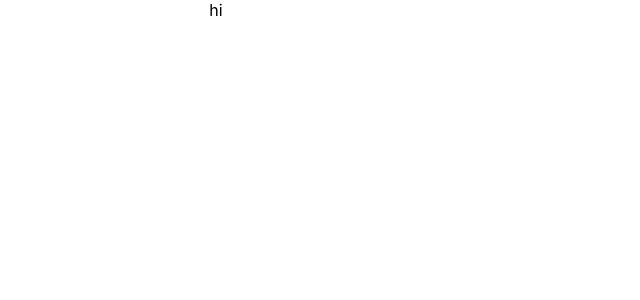
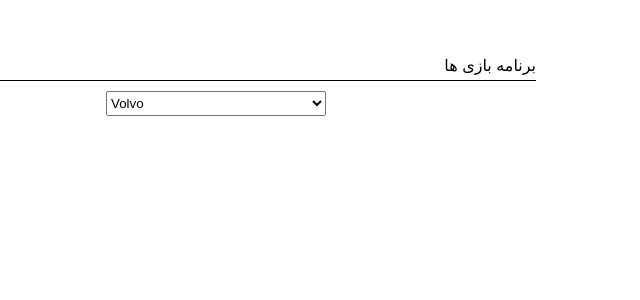
Before and after one commit to tehran-react/football-project, a React (Create React App) app: page / in a window 1280 px wide. Shown: the top 300 px of the page, without its empty margins (424-1064 px from the left). Built offline with nearby package versions, Linux system fonts and the light colour scheme.

Commit message:
create header and css file

```diff
--- a/src/App.css
+++ /dev/null
@@ -1,38 +0,0 @@
-.App {
-  text-align: center;
-}
-
-.App-logo {
-  height: 40vmin;
-  pointer-events: none;
-}
-
-@media (prefers-reduced-motion: no-preference) {
-  .App-logo {
-    animation: App-logo-spin infinite 20s linear;
-  }
-}
-
-.App-header {
-  background-color: #282c34;
-  min-height: 100vh;
-  display: flex;
-  flex-direction: column;
-  align-items: center;
-  justify-content: center;
-  font-size: calc(10px + 2vmin);
-  color: white;
-}
-
-.App-link {
-  color: #61dafb;
-}
-
-@keyframes App-logo-spin {
-  from {
-    transform: rotate(0deg);
-  }
-  to {
-    transform: rotate(360deg);
-  }
-}
--- a/src/App.js
+++ b/src/App.js
@@ -1,8 +1,7 @@
-import './App.css';
 import Football from './components/football.jsx'
 function App() {
   return (
-    <div className="App">
+    <div>
       <Football />
     </div>
   );
--- a/src/components/football.css
+++ b/src/components/football.css
@@ -0,0 +1,20 @@
+.Main {
+    width: 50%;
+    margin: 50px auto;
+}
+.title {
+    padding: 5px 0;
+    width: 100%;
+    text-align: right;
+    border-bottom: 1px solid black;
+}
+.select {
+    width: 220px;
+    height: 25px;
+    margin-top: 10px;
+}
+.flexStyle {
+    display: flex;
+    justify-content: center;
+    align-items: center;
+}
--- a/src/components/football.jsx
+++ b/src/components/football.jsx
@@ -3,7 +3,17 @@ import './football.css';
 function Football() {
     return (
       <div className="Main">
-       hi
+       <div className="title">
+           برنامه بازی ها
+       </div>
+       <div className="flexStyle">
+        <select className="select" id="cars" name="carlist" form="carform">
+          <option value="volvo">Volvo</option>
+          <option value="saab">Saab</option>
+          <option value="opel">Opel</option>
+          <option value="audi">Audi</option>
+        </select>
+       </div>
       </div>
     );
   }
```
